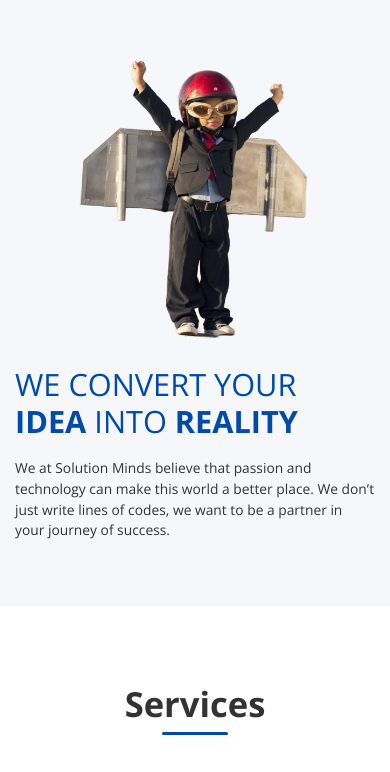
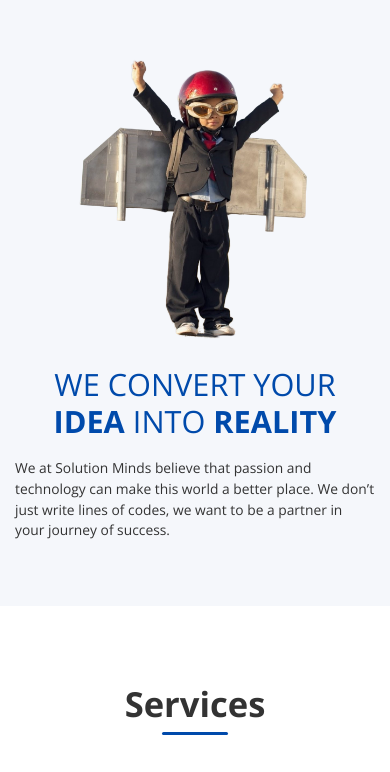
Before and after one commit to solutionminds/solutionminds.in, a website: page index.html in a window 390 px wide. Shown: the part 72-844 px from the top of the page. Drawn offline with nearby package versions, Linux system fonts and the light colour scheme; a web font is replaced by a local one.

Commit message:
new_revison

```diff
--- a/css/style.css
+++ b/css/style.css
@@ -308,6 +308,9 @@ body {
     .hero_item img {
         max-width: 80%;
     }
+	.hero_cnt h1{
+		text-align: center;
+	}
 
 /*===================== service_area start ========================*/
 .service_area {
```
